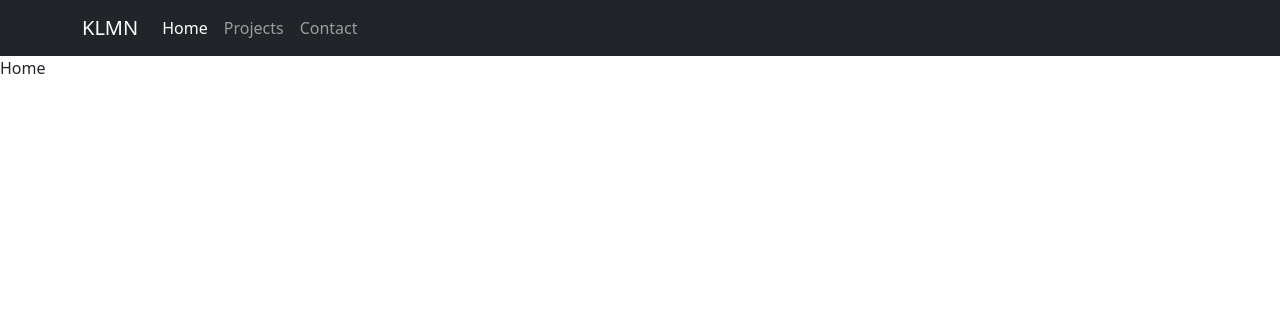
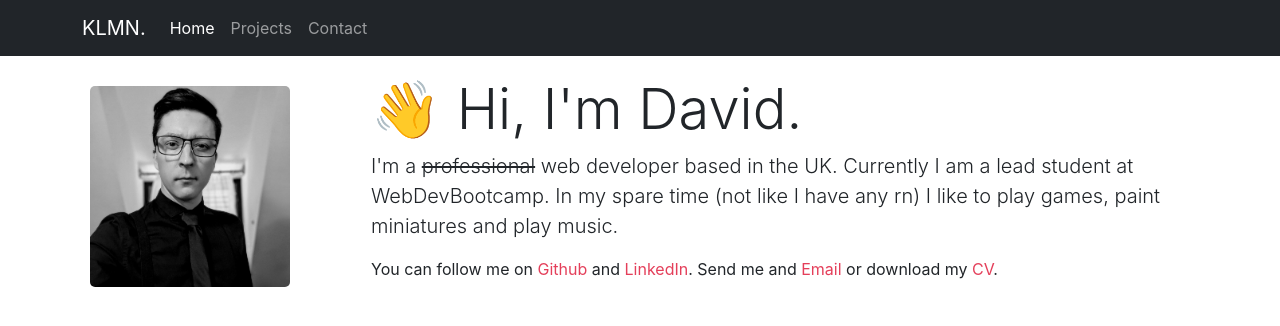
Before and after one commit to davidklmn/react-portfolio-module13, a React (Create React App) app: page /#/ in a window 1280 px wide. Shown: the top 326 px of the page. Built offline with nearby package versions, Linux system fonts and the light colour scheme.

Commit message:
Added homepage and it's CSS

```diff
--- a/src/components/Header/index.js
+++ b/src/components/Header/index.js
@@ -11,7 +11,7 @@ function Header() {
     <>
       <Navbar bg="dark" variant="dark">
         <Container id="navBar">
-          <Navbar.Brand href="/">KLMN</Navbar.Brand>
+          <Navbar.Brand href="/">KLMN.</Navbar.Brand>
           <Nav className="me-auto">
             <NavLink
               to="/"
--- a/src/components/pages/Home.js
+++ b/src/components/pages/Home.js
@@ -1,14 +1,30 @@
 import React from 'react';
 import './home.css';
-import Stack from 'react-bootstrap/Stack';
-import Container from 'react-bootstrap/Container';
-import Card from 'react-bootstrap/Card';
-import { Image } from 'react-bootstrap';
 
 function Home() {
   return (
     <>
-      <p>Home</p>
+      <div class="container" id="about">
+        <div class="row heroContent">
+          <div class="col-sm-12 col-lg-3">
+            <img id="itsMe" src={require('../../img/me.jpg')} alt="" />
+          </div>
+          <div class="col-sm-12 col-lg-9">
+            <h1 class="display-4">👋 Hi, I'm David.</h1>
+            <p class="lead">
+              I'm a <span class="not">professional</span> web developer based in
+              the UK. Currently I am a lead student at WebDevBootcamp. In my
+              spare time (not like I have any rn) I like to play games, paint
+              miniatures and play music.
+            </p>
+            <p class="follow">
+              You can follow me on <a href="">Github</a> and{' '}
+              <a href="">LinkedIn</a>. Send me and <a href="">Email</a> or
+              download my <a href="">CV</a>.
+            </p>
+          </div>
+        </div>
+      </div>
     </>
   );
 }
--- a/src/components/pages/home.css
+++ b/src/components/pages/home.css
@@ -1,12 +1,44 @@
-#hero {
-  padding-top: 2rem;
+/* Root */
+:root {
+  --deep: #1b1b2f;
+  --acc1: #1f4068;
+  --acc2: #e43f5a;
+  --acc2dimmed: #dc6478;
+  --txt: 'SF Pro Text', 'SF Pro Icons', 'AOS Icons', 'Helvetica Neue', Helvetica,
+    Arial, sans-serif;
+  --txtc: #fbfdff;
 }
+* {
+  box-sizing: border-box;
+  font-family: var(--txt);
+}
+body {
+  background-color: var(--deep);
+  color: var(--txtc);
+}
+/* Hero section */
 
-#heroStack {
-  width: 100%;
-  height: 100%;
+#about {
+  padding: 20px;
+  border-radius: 5px;
 }
-
-.heroCard {
-  background-color: red;
+#itsMe {
+  width: 200px;
+  border-radius: 5px;
 }
+.heroContent {
+  display: flex;
+  align-items: center;
+  flex-wrap: wrap;
+}
+.not {
+  text-decoration: line-through;
+}
+.follow a {
+  text-decoration: none;
+  color: var(--acc2);
+  transition: 0.3s;
+}
+.follow a:hover {
+  color: var(--deep);
+}
```
